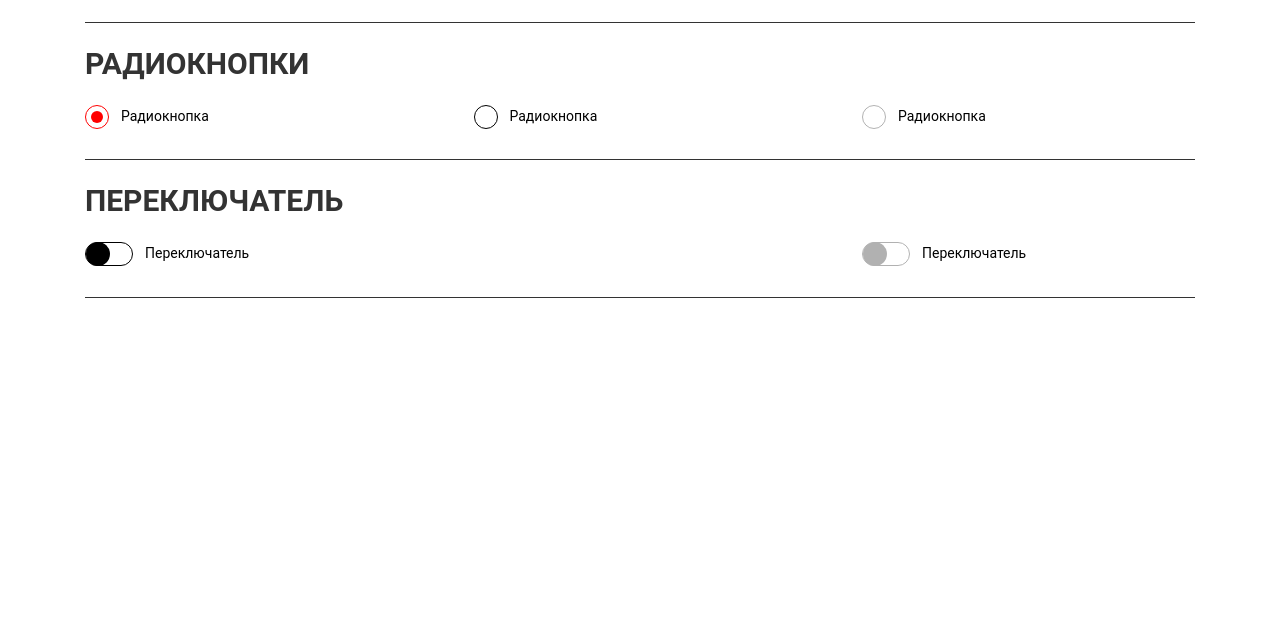
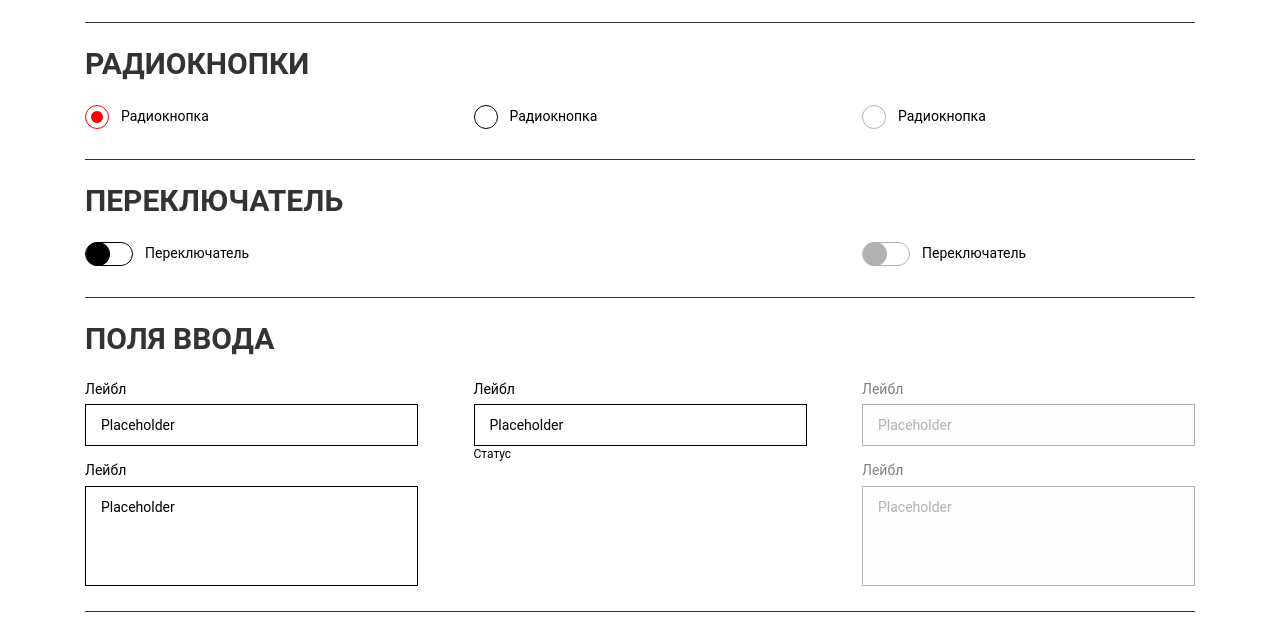
Before and after one commit to EkaterinaKochneva/project-template, a website: page src/pages/ui-kit/index.html in a window 1280 px wide. Shown: the part 766-1390 px from the top of the page. Before the commit the page ends 1114 px from the top, so only its background shows below. Drawn offline with nearby package versions, Linux system fonts and the light colour scheme; files that its build step writes are made by us from their sources.

Commit message:
feat: add input ui

```diff
--- a/src/pages/ui-kit/index.html
+++ b/src/pages/ui-kit/index.html
@@ -167,6 +167,50 @@
               </div>
             </div>
 
+            <div class="ui-kit__section">
+              <div class="ui-kit__subtitle">
+                Поля ввода
+              </div>
+              <div class="ui-kit__block">
+                <div class="ui-kit__row">
+                  <div class="ui-kit__col">
+                    <label class="input">
+                      <input class="input__native" type="text" placeholder="Placeholder">
+                      <span class="input__lable">Лейбл</span>
+                    </label>
+                  </div>
+
+                  <div class="ui-kit__col">
+                    <label class="input">
+                      <input class="input__native" type="text" placeholder="Placeholder">
+                      <span class="input__lable">Лейбл</span>
+                      <div class="input__status">Статус</div>
+                    </label>
+                  </div>
+                  <div class="ui-kit__col">
+                    <label class="input">
+                      <input class="input__native" type="text" placeholder="Placeholder" disabled>
+                      <span class="input__lable">Лейбл</span>
+                    </label>
+                  </div>
+                </div>
+                <div class="ui-kit__row">
+                  <div class="ui-kit__col">
+                    <label class="input">
+                      <textarea class="input__native" type="text" placeholder="Placeholder"></textarea>
+                      <span class="input__lable">Лейбл</span>
+                    </label>
+                  </div>
+                  <div class="ui-kit__col">
+                    <label class="input">
+                      <textarea class="input__native" type="text" placeholder="Placeholder" disabled></textarea>
+                      <span class="input__lable">Лейбл</span>
+                    </label>
+                  </div>
+                </div>
+              </div>
+            </div>
+
           </div>
         </div>
 
--- a/src/styles/main.scss
+++ b/src/styles/main.scss
@@ -9,6 +9,7 @@
 @import "../ui/checkbox/";
 @import "../ui/radio/";
 @import "../ui/switch/";
+@import "../ui/input/";
 
 
 //Подключение компонентов
--- /dev/null
+++ b/src/ui/input/index.scss
@@ -0,0 +1,50 @@
+@import 'src/styles/global/vars';
+.input {
+  position: relative;
+  display: flex;
+  flex-direction: column-reverse;
+
+  &__native {
+    width: 100%;
+    border: 1px solid $main-text-color;
+    font-size: 14px;
+    padding: 12px 15px;
+
+    &::placeholder{
+        color: $main-text-color;
+    }
+
+    &:focus{
+        outline: none;
+        border-color: $main-accent-color;
+    }
+
+    &:disabled {
+      opacity: 0.3;
+
+      & + .input__lable {
+        opacity: 0.5;
+      }
+    }
+  }
+
+  &__lable {
+    display: block;
+    font-size: 14px;
+    margin-bottom: 5px;
+  }
+
+  &__status {
+    font-size: 12px;
+    position: absolute;
+    top: 100%;
+    left: 0;
+  }
+
+  textarea{
+    display: block;
+    resize: none;
+    height: 100px;
+
+  }
+}
```
Also changed, not shown: src/ui/input/index.html (added, +9 -0 lines).
